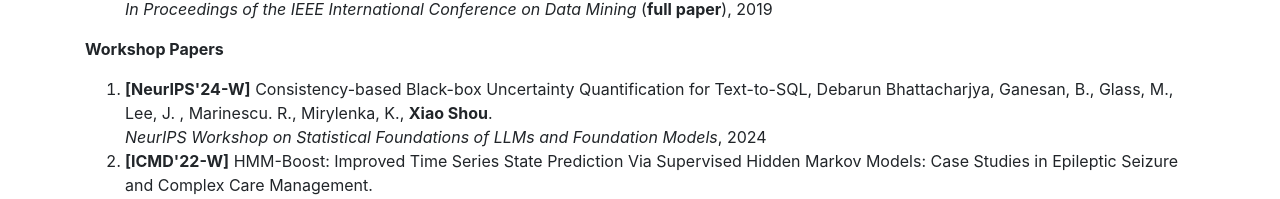
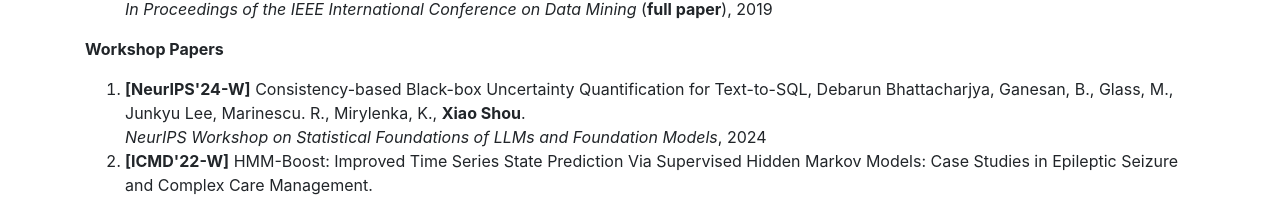
Before and after one commit to shou-xiao/shou-xiao.github.io, a website: page publications.html in a window 1280 px wide. Shown: the part 2177-2376 px from the top of the page. Drawn offline with Linux system fonts and the light colour scheme.

Commit message:
Update publications.html

```diff
--- a/publications.html
+++ b/publications.html
@@ -200,7 +200,7 @@
             <p><strong>Workshop Papers</strong></p>
                 <ol>
                     <li>
-                		<strong>[NeurIPS'24-W]</strong> Consistency-based Black-box Uncertainty Quantification for Text-to-SQL, Debarun Bhattacharjya, Ganesan, B., Glass, M., Lee, J. , Marinescu. R., Mirylenka, K., <strong>Xiao Shou</strong>.  <br/>
+                		<strong>[NeurIPS'24-W]</strong> Consistency-based Black-box Uncertainty Quantification for Text-to-SQL, Debarun Bhattacharjya, Ganesan, B., Glass, M., Junkyu Lee, Marinescu. R., Mirylenka, K., <strong>Xiao Shou</strong>.  <br/>
                 		<em>NeurIPS Workshop on Statistical Foundations of LLMs and Foundation Models</em>, 2024
                 	</li>
                     <li>
```
